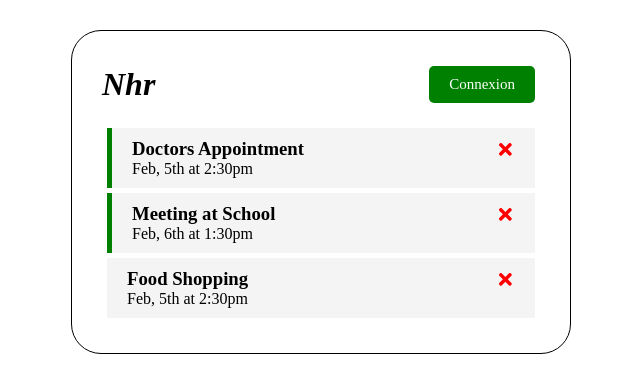
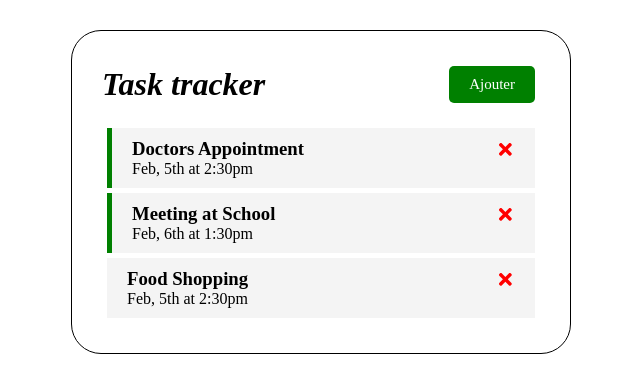
Before and after one commit to Herilant0/Task-application, a React (Create React App) app: page / in a window 1280 px wide. Shown: the top 392 px of the page, without its empty margins (319-959 px from the left). Built offline with nearby package versions, Linux system fonts and the light colour scheme.

Commit message:
rectification

```diff
--- a/src/components/Header.js
+++ b/src/components/Header.js
@@ -9,13 +9,13 @@ const Header = ({title}) => {
     return (
         <header className="header">
             <h1 className="logo">{title}</h1>
-            <Button color='green' text="Connexion" onClick={onClick}/>
+            <Button color='green' text="Ajouter" onClick={onClick}/>
         </header>
     )
 }
 
 Header.defaultProps = {
-    title : "Nhr",
+    title : "Task tracker",
 }
 
 Header.propTypes = {
```
